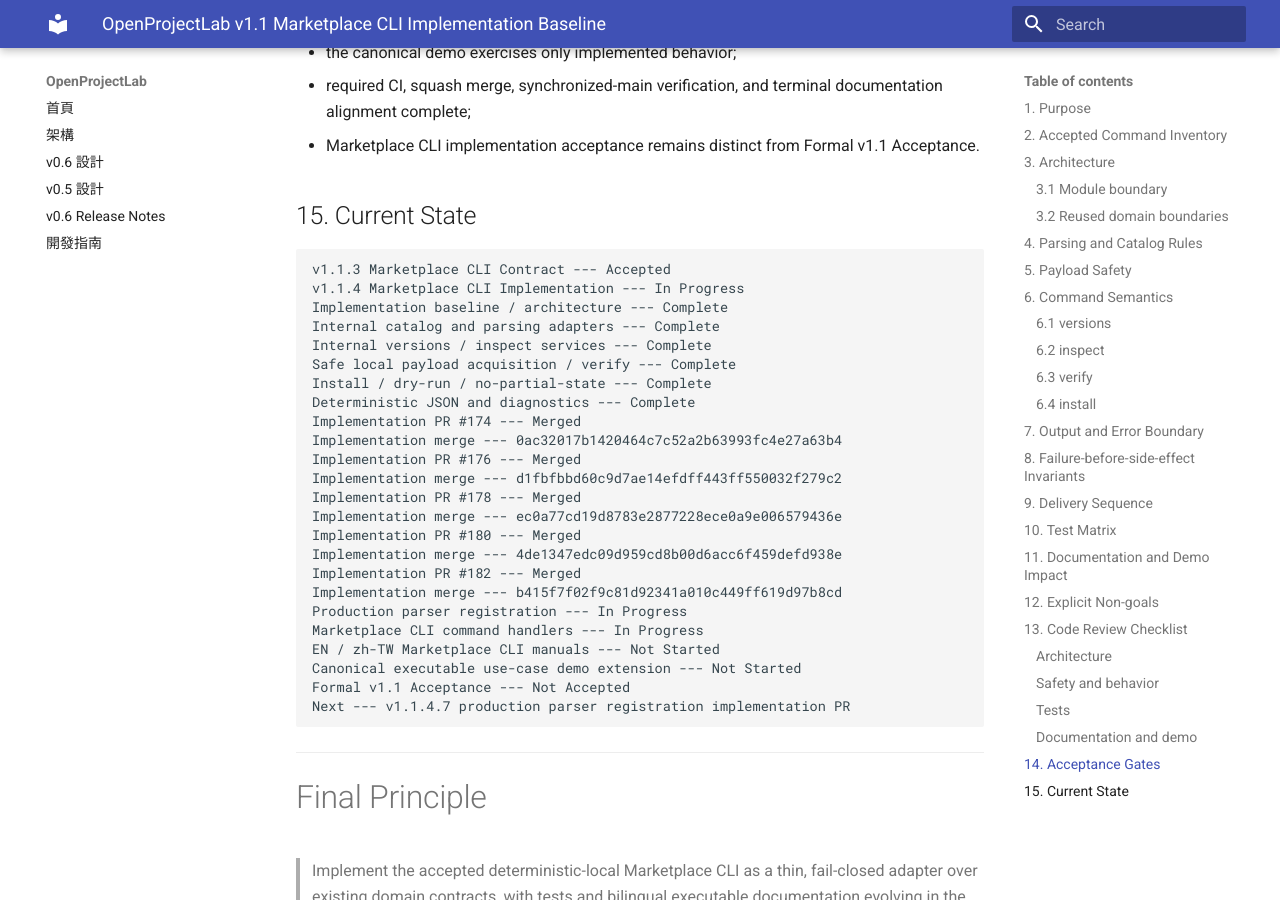
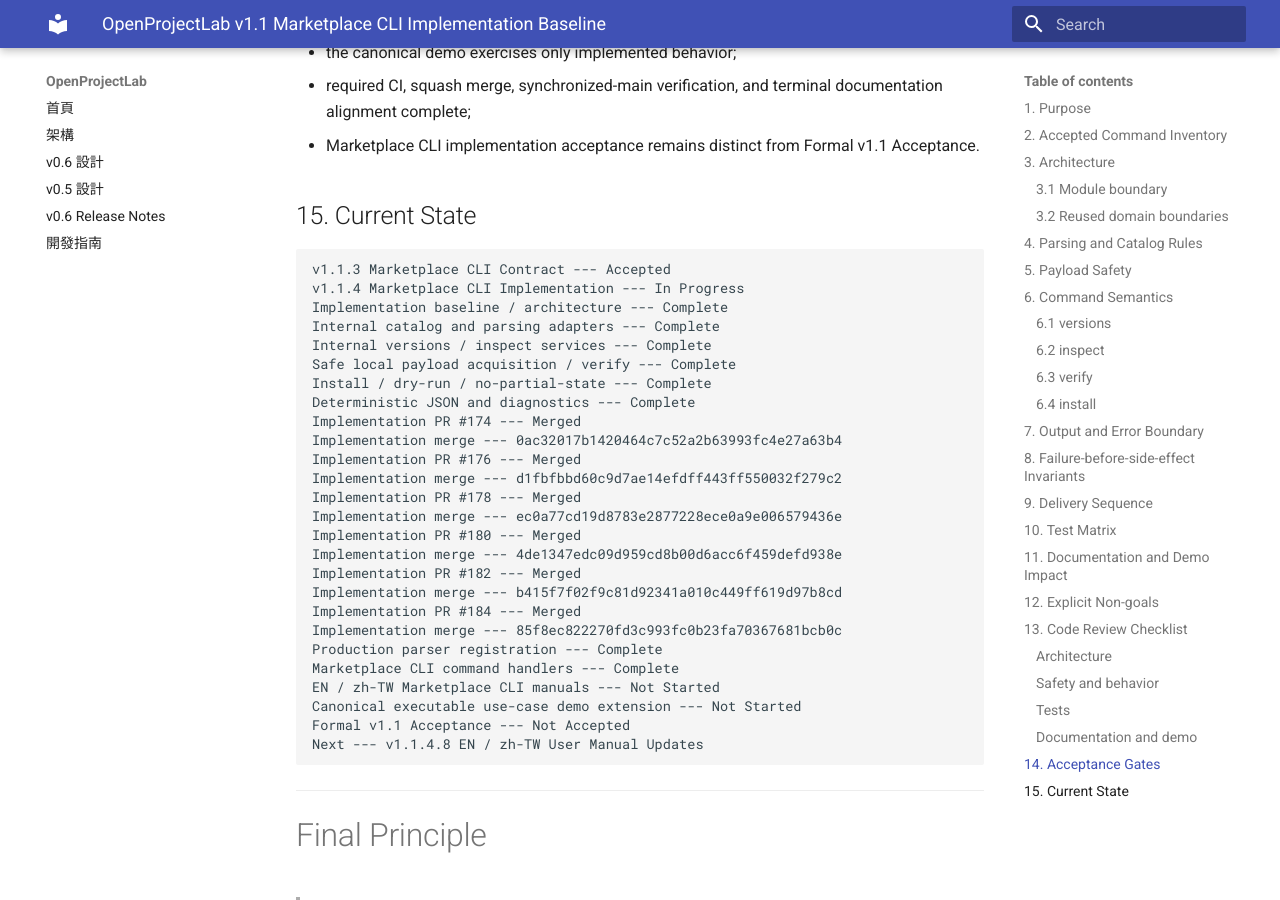
Before and after one commit to khwang1964/OpenProjectLab, an MkDocs documentation site: the page built from docs/releases/v1.1-marketplace-cli-implementation.md, in a window 1280 px wide and 900 px high, scrolled down 8423 px. Built offline with MkDocs 1.6.1 and Material for MkDocs 9.7.7, drawn with Linux system fonts in a browser that asks for light colours; some of the changed text lies outside the part shown.

Commit message:
docs: complete v1.1.4.7 parser registration alignment (#185)

````diff
--- a/docs/releases/v1.1-marketplace-cli-implementation.md
+++ b/docs/releases/v1.1-marketplace-cli-implementation.md
@@ -6,8 +6,8 @@
 > **Date:** 2026-08-21\
 > **Depends on:** v1.1.3 Marketplace CLI Contract --- Accepted\
 > **Accepted Contract:** `docs/releases/v1.1-marketplace-cli-contract.md`\
-> **Implementation:** Production Parser Registration In Progress\
-> **Production Parser Registration:** In Progress\
+> **Implementation:** EN / zh-TW User Manual Updates Not Started\
+> **Production Parser Registration:** Complete\
 > **Formal v1.1 Acceptance:** Not Accepted
 
 ------------------------------------------------------------------------
@@ -219,7 +219,7 @@
 v1.1.4.4 verify / Safe Payload Acquisition              Complete
 v1.1.4.5 install / dry-run / No-partial-state           Complete
 v1.1.4.6 Deterministic JSON and Diagnostics             Complete
-v1.1.4.7 Production Parser Registration                 In Progress
+v1.1.4.7 Production Parser Registration                 Complete
 v1.1.4.8 EN / zh-TW User Manual Updates                 Not Started
 v1.1.4.9 Full Regression / CI / Formal Acceptance       Not Accepted
 ```
@@ -354,12 +354,14 @@
 Implementation merge --- 4de1347edc09d959cd8b00d6acc6f459defd938e
 Implementation PR #182 --- Merged
 Implementation merge --- b415f7f02f9c81d92341a010c449ff619d97b8cd
-Production parser registration --- In Progress
-Marketplace CLI command handlers --- In Progress
+Implementation PR #184 --- Merged
+Implementation merge --- 85f8ec822270fd3c993fc0b23fa70367681bcb0c
+Production parser registration --- Complete
+Marketplace CLI command handlers --- Complete
 EN / zh-TW Marketplace CLI manuals --- Not Started
 Canonical executable use-case demo extension --- Not Started
 Formal v1.1 Acceptance --- Not Accepted
-Next --- v1.1.4.7 production parser registration implementation PR
+Next --- v1.1.4.8 EN / zh-TW User Manual Updates
 ```
 
 ------------------------------------------------------------------------
````
Also changed, not shown: CHANGELOG.md (+9 -0 lines), docs/HISTORY.md (+16 -0 lines), docs/roadmap.md (+6 -4 lines), 1 other file.
